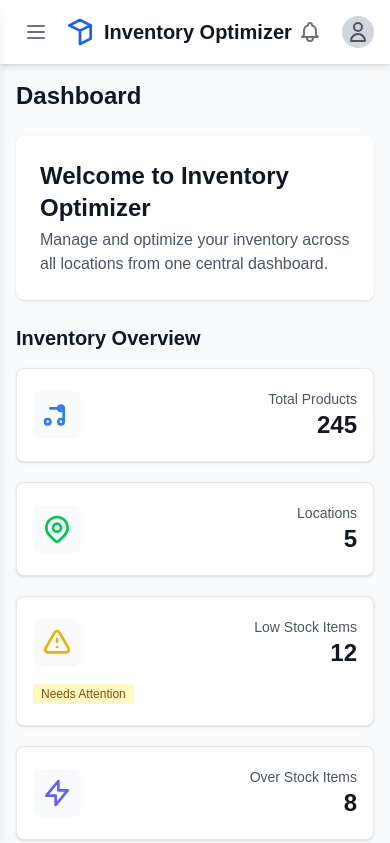
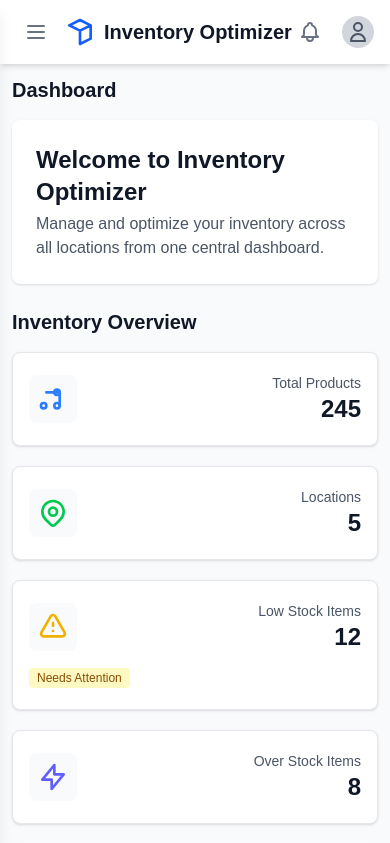
Before and after one commit to Workflow-Manager-admin/multilocation-inventory-optimizer-95269-95286, a Next.js app in the folder multi_location_inventory_optimizer/: page / in a window 390 px wide. Shown: the top 843 px of the page. Built offline with nearby package versions, Linux system fonts and the light colour scheme.

Commit message:
Auto-commit: Changes as of 2025-05-22T12:54:30.096399+00:00

```diff
--- a/multi_location_inventory_optimizer/src/components/layout/MainContainer.tsx
+++ b/multi_location_inventory_optimizer/src/components/layout/MainContainer.tsx
@@ -54,21 +54,21 @@ export default function MainContainer({ children, pageTitle, userData }: MainCon
       <Header onToggleSidebar={toggleSidebar} />
 
       {/* Main content area with sidebar */}
-      <div className="flex flex-1 overflow-hidden">
+      <div className="flex flex-1 relative overflow-hidden">
         {/* Sidebar */}
         <Sidebar isOpen={sidebarOpen} onClose={closeSidebar} />
 
         {/* Main content */}
-        <main className="flex-1 overflow-y-auto p-4 sm:p-6 lg:p-8">
+        <main className="flex-1 overflow-y-auto p-3 sm:p-5 lg:p-6 w-full">
           {/* Page title area */}
           {pageTitle && (
-            <div className="mb-6">
-              <h1 className="text-2xl font-bold text-gray-900 dark:text-white">{pageTitle}</h1>
+            <div className="mb-4 sm:mb-6">
+              <h1 className="text-xl sm:text-2xl font-bold text-gray-900 dark:text-white">{pageTitle}</h1>
             </div>
           )}
 
           {/* Page content */}
-          <div className="container mx-auto">
+          <div className="w-full mx-auto">
             {children}
           </div>
         </main>
```
Also changed, not shown: 2 other files (tests, documents, lock files or other folders).
